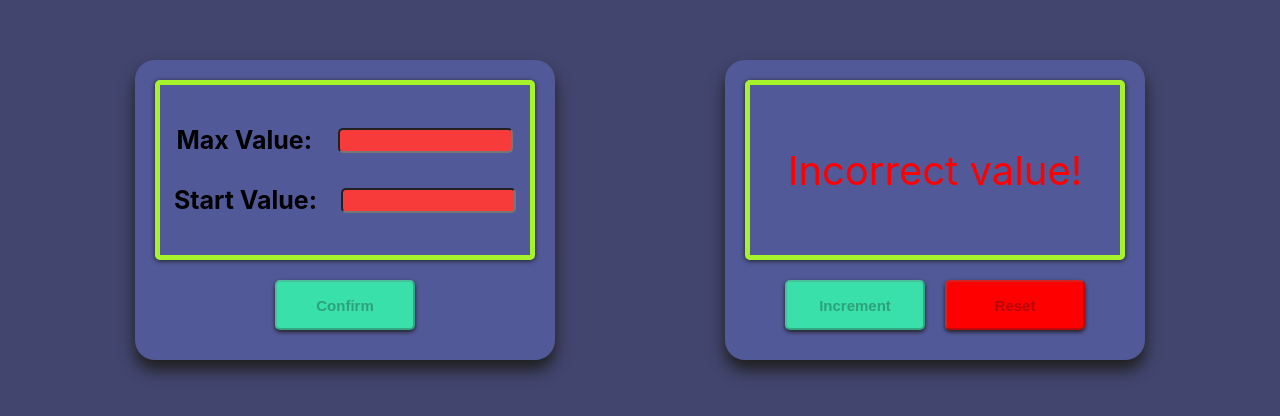
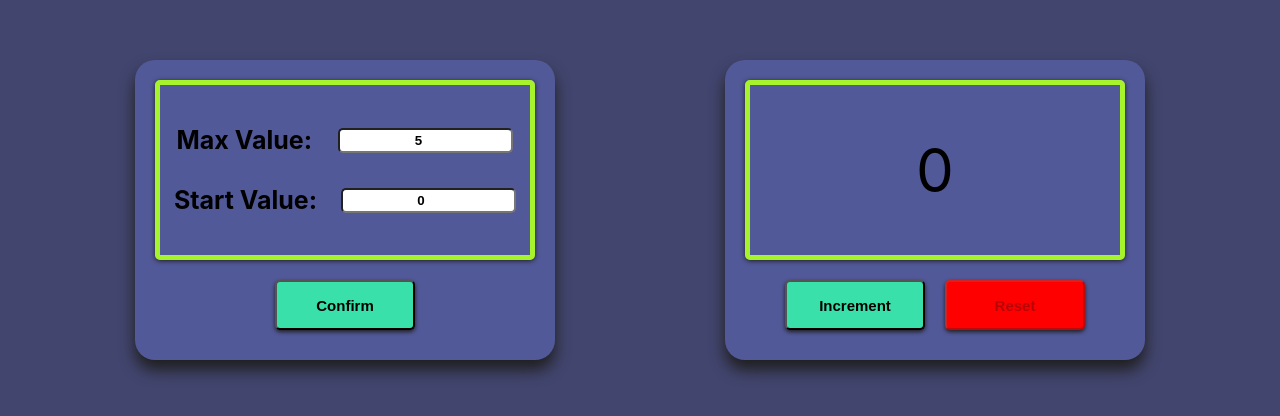
Before and after one commit to MaksimSinicbIn/counter, a React (Create React App) app: page / in a window 1280 px wide. Shown: the part 190-606 px from the top of the page. Built offline with nearby package versions, Linux system fonts and the light colour scheme.

Commit message:
Refactoring states work with localStorage

```diff
--- a/src/App.tsx
+++ b/src/App.tsx
@@ -8,40 +8,45 @@ export const counterMessages = {
     error: 'Incorrect value!'
 } as const
 
+const DEFAULT_START_VALUE = 0
+const DEFAULT_MAX_VALUE = 5
+
 function App() {
 
-    const loadedMaxValue = localStorage.getItem("maxValue")
-    ? JSON.parse(localStorage.getItem("maxValue") as string)
-    : [];
-
-    const loadedStartValue = localStorage.getItem("startValue")
-    ? JSON.parse(localStorage.getItem("startValue") as string)
-    : [];
-
-    const [maxValue, setMaxValue] = useState<number>(loadedMaxValue)
-    const [startValue, setStartValue] = useState<number>(loadedStartValue)
-    const [count, setCount] = useState<number>(startValue)
+    const [maxValue, setMaxValue] = useState<number>(() => {
+        const loadedMaxValue = localStorage.getItem("maxValue")
+        return loadedMaxValue ? JSON.parse(loadedMaxValue) : DEFAULT_MAX_VALUE
+    })
+    const [startValue, setStartValue] = useState<number>( () => {
+        const loadedStartValue = localStorage.getItem("startValue")
+        return loadedStartValue ? JSON.parse(loadedStartValue) : DEFAULT_START_VALUE;
+    })
+    const [count, setCount] = useState<number>(() => {
+        const start = localStorage.getItem("startValue")
+        // if (start) {
+        //     return JSON.parse(start)
+        // }
+        // ситуативная проверка, раскомментить по желанию
+        let currentCount = localStorage.getItem('countValue')
+        if (currentCount) {
+            return JSON.parse(currentCount)
+        }
+        return DEFAULT_START_VALUE
+    })
     const [error, setError] = useState<string>('')
 
     useEffect( () => {
-        let currentCount = localStorage.getItem('countValue')
-            if (currentCount) {
-                setCount(JSON.parse(currentCount))
-            }
-    }, [] );
-
-    useEffect( () => {
         localStorage.setItem('countValue', JSON.stringify(count))
-        localStorage.setItem('maxValue', JSON.stringify(maxValue))
-        localStorage.setItem('startValue', JSON.stringify(startValue))
     }, [count, maxValue, startValue] );
 
     const addMaxValue = (maxValue: number) => {
         setMaxValue(maxValue)
+        localStorage.setItem('maxValue', JSON.stringify(maxValue))
     };
 
     const addStartValue = (startValue: number) => {
         setStartValue(startValue)
+        localStorage.setItem('startValue', JSON.stringify(startValue))
     };
 
     return (
```
